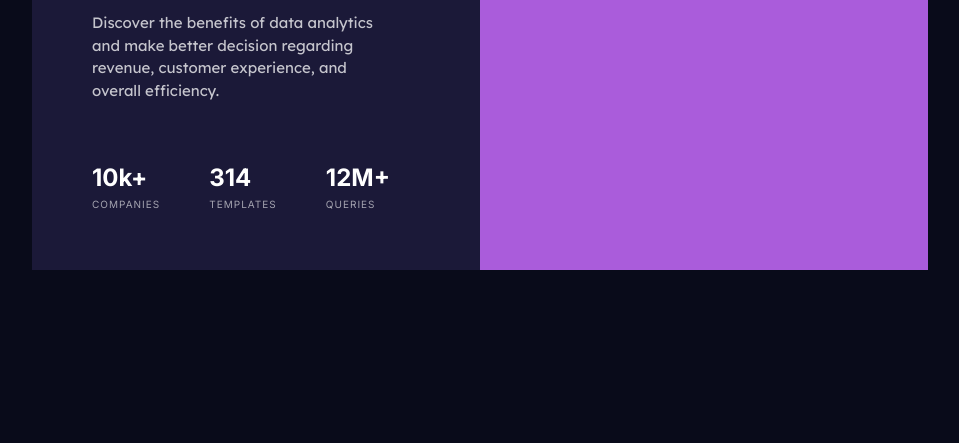
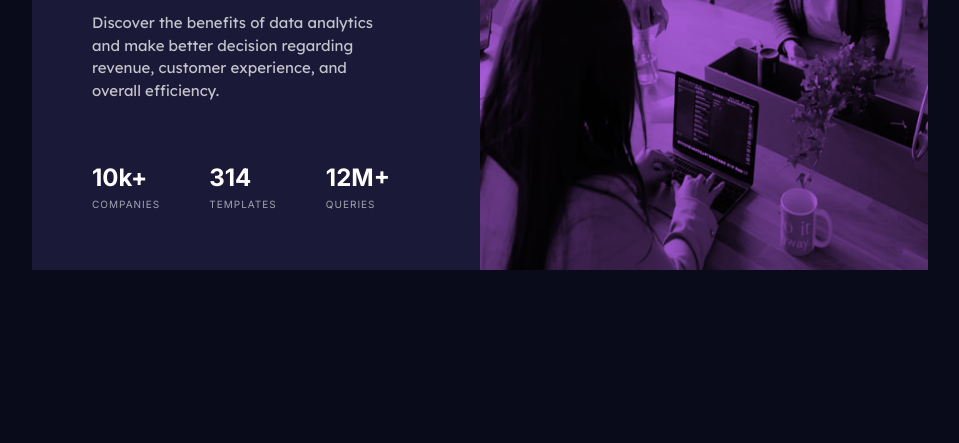
Before and after one commit to khurshid-tech/stats-preview-card-component, a plain HTML site: page index.html in a window 1280 px wide. Shown: the part 357-800 px from the top of the page, without its empty margins (160-1119 px from the left). Drawn offline with Linux system fonts and the light colour scheme; the site is published under a folder, as on GitHub Pages, so addresses that start at the root find nothing.

Commit message:
image path updated

```diff
--- a/index.html
+++ b/index.html
@@ -31,7 +31,7 @@
         </div>
       </div>
         <div class="preview-img">
-          <img src="/images/image-header-desktop.jpg" alt="woman in meeting" class="">
+          <img src="images/image-header-desktop.jpg" alt="woman in meeting" class="">
         </div>
       </div>
     </div>
```
